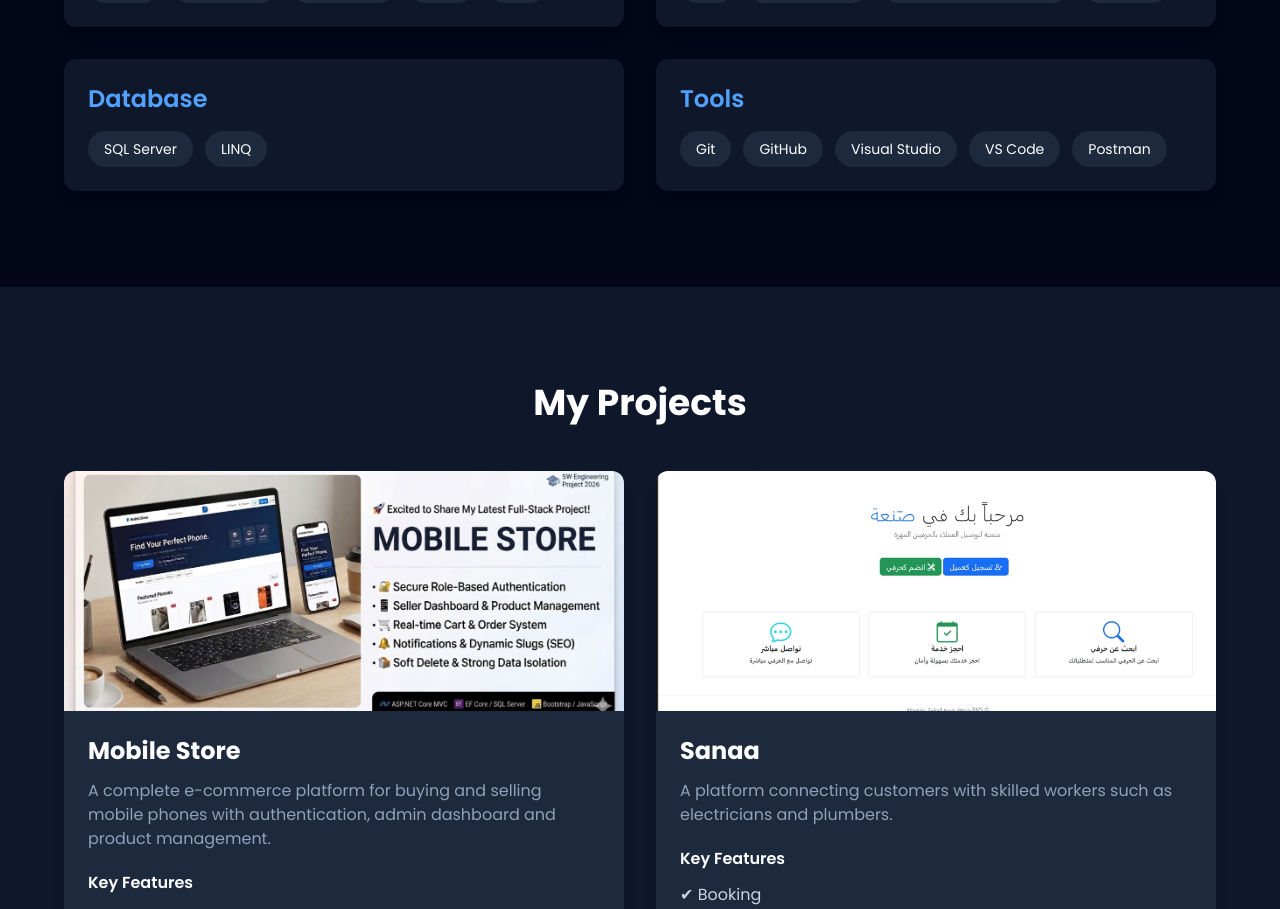
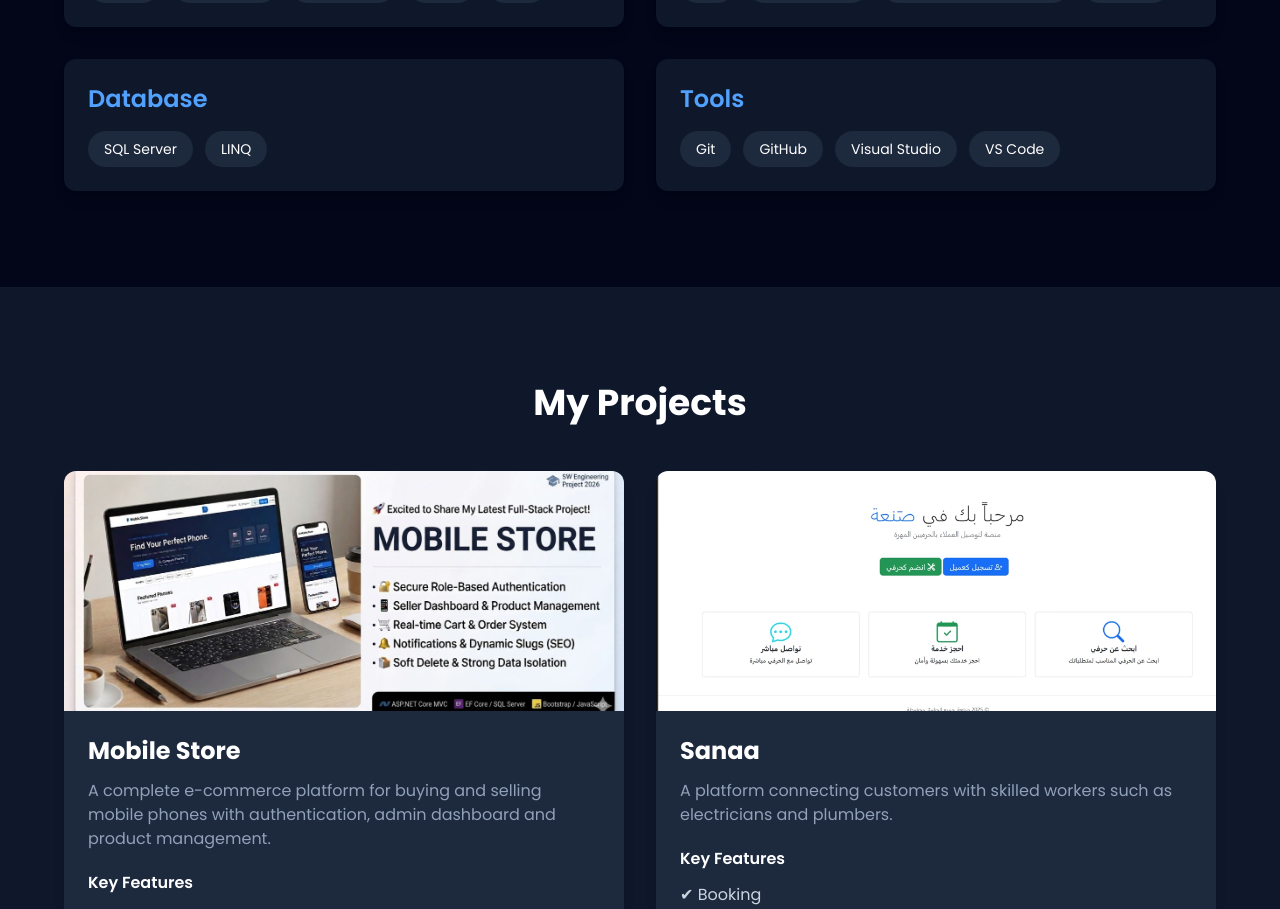
Before and after one commit to ahmedkamal-31/portfolio, a React (Vite) app: page / in a window 1280 px wide. Shown: the part 1863-2772 px from the top of the page. Built offline with nearby package versions, Linux system fonts and the light colour scheme.

Commit message:
fix: update content and minor fixes

```diff
--- a/src/components/Skills.tsx
+++ b/src/components/Skills.tsx
@@ -15,7 +15,7 @@ const skills = [
   },
   {
     title: "Tools",
-    items: ["Git", "GitHub", "Visual Studio", "VS Code", "Postman"],
+    items: ["Git", "GitHub", "Visual Studio", "VS Code", ],
   },
 ];
 
```
